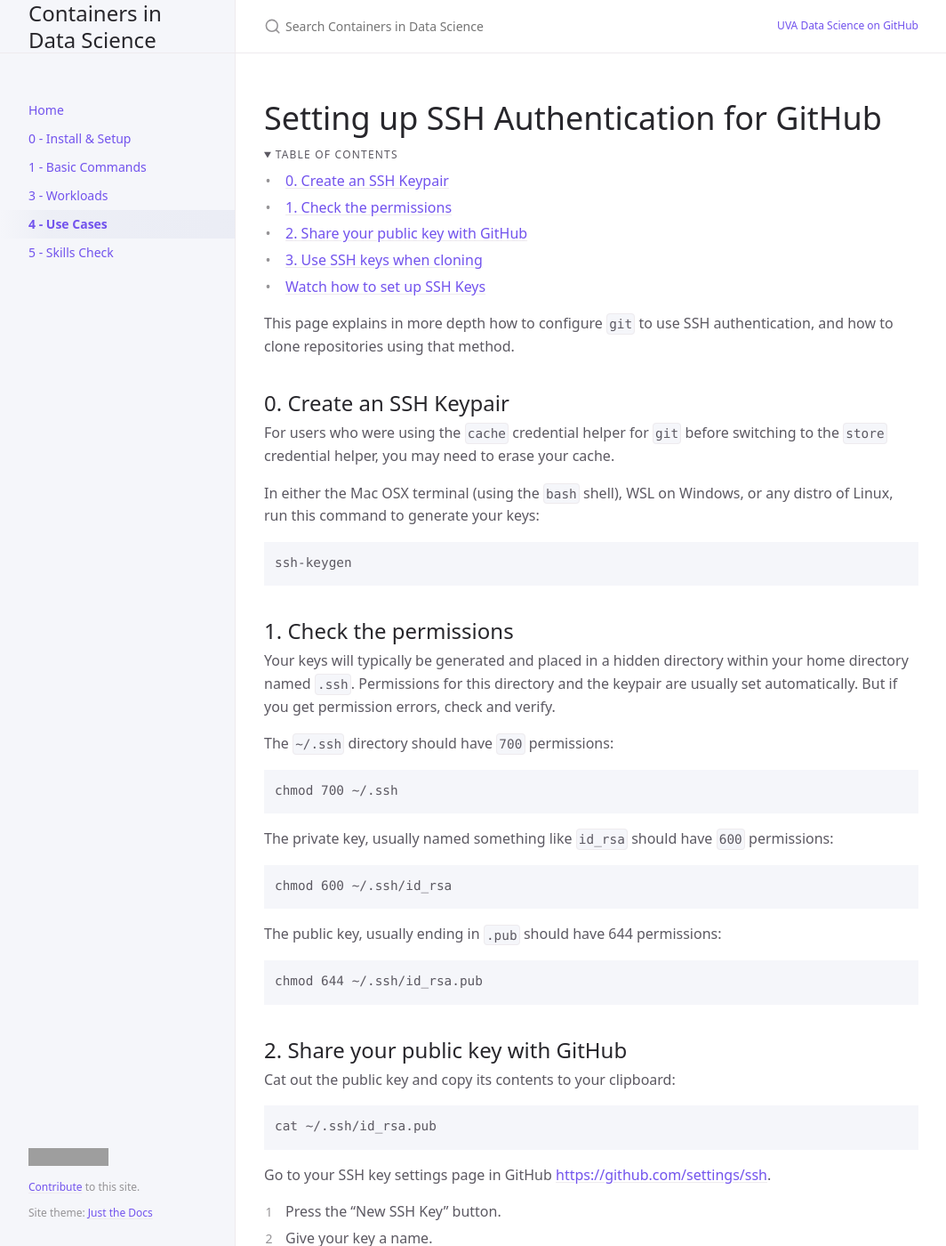
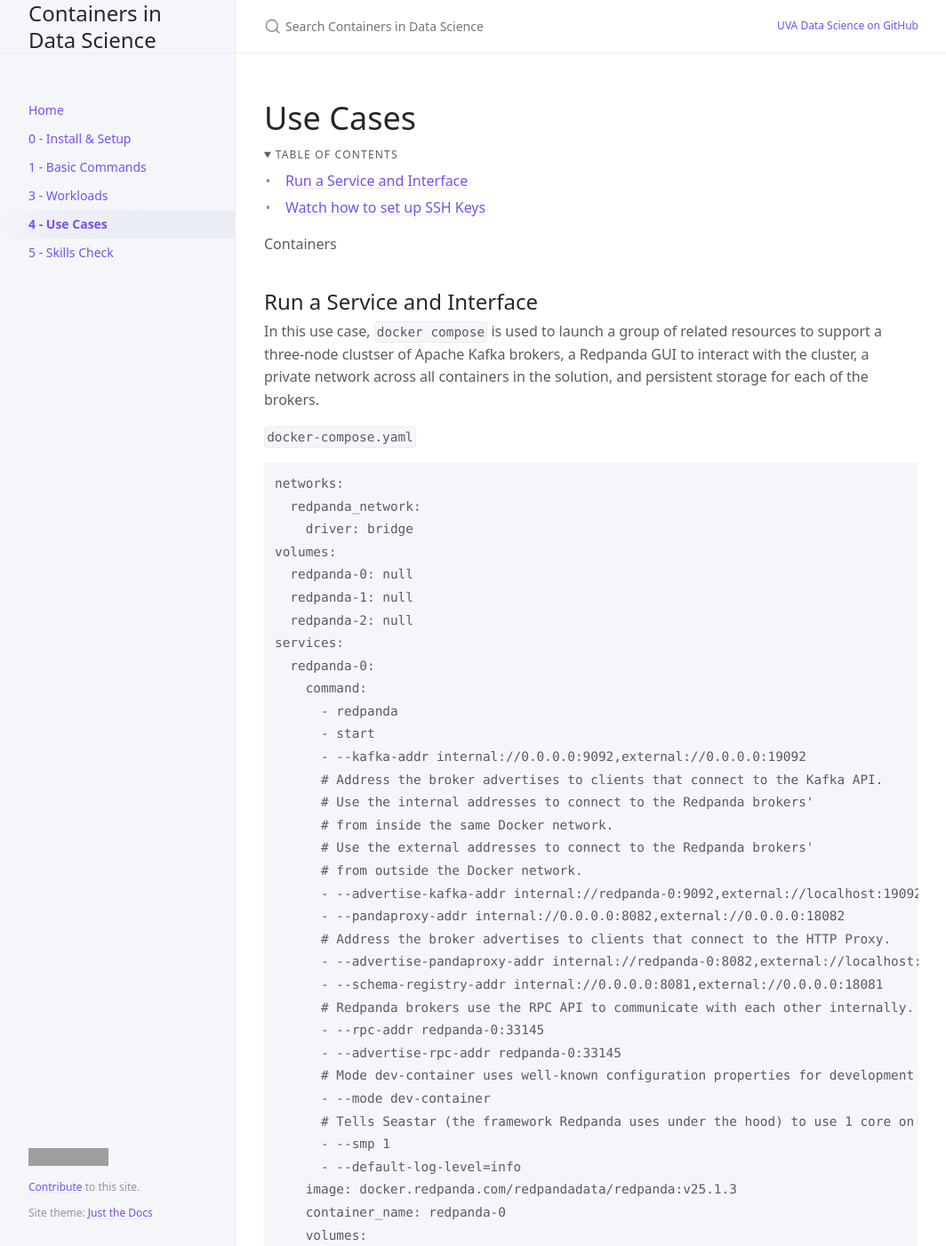
Before and after one commit to UVADS/container-basics, a Jekyll site: the page built from docs/use-cases.md, in a window 1280 px wide and 1400 px high. Shown: the whole window at 89% size, without its empty margins (107-1171 px from the left). Built offline with Jekyll 4.4.1, drawn with Linux system fonts in a browser that asks for light colours; cached includes are drawn as plain includes; some of the changed text lies outside the part shown; grey boxes are pictures that could not be loaded.

Commit message:
Use cases

````diff
--- a/docs/use-cases.md
+++ b/docs/use-cases.md
@@ -3,10 +3,10 @@ layout: default
 title: 4 - Use Cases
 nav_exclude: false
 nav_order: 5
-last_modified_date: "2024-09-25 02:13AM"
+last_modified_date: "2025-06-10 02:13AM"
 ---
 
-# Setting up SSH Authentication for GitHub
+# Use Cases
 {: .no_toc }
 
 <details open markdown="block">
@@ -18,84 +18,150 @@ last_modified_date: "2024-09-25 02:13AM"
 {:toc}
 </details>
 
+Containers
 
-This page explains in more depth how to configure `git` to use SSH authentication, and how to clone repositories
-using that method.
+## Run a Service and Interface
 
-## 0. Create an SSH Keypair
+In this use case, `docker compose` is used to launch a group of related resources to support a three-node clustser of Apache Kafka
+brokers, a Redpanda GUI to interact with the cluster, a private network across all containers in the solution, and persistent storage
+for each of the brokers.
 
-For users who were using the `cache` credential helper for `git` before switching to the `store`
-credential helper, you may need to erase your cache.
-
-In either the Mac OSX terminal (using the `bash` shell), WSL on Windows, or any distro of Linux,
-run this command to generate your keys:
+`docker-compose.yaml`
 
 ```
-ssh-keygen
+networks:
+  redpanda_network:
+    driver: bridge
+volumes:
+  redpanda-0: null
+  redpanda-1: null
+  redpanda-2: null
+services:
+  redpanda-0:
+    command:
+      - redpanda
+      - start
+      - --kafka-addr internal://0.0.0.0:9092,external://0.0.0.0:19092
+      # Address the broker advertises to clients that connect to the Kafka API.
+      # Use the internal addresses to connect to the Redpanda brokers'
+      # from inside the same Docker network.
+      # Use the external addresses to connect to the Redpanda brokers'
+      # from outside the Docker network.
+      - --advertise-kafka-addr internal://redpanda-0:9092,external://localhost:19092
+      - --pandaproxy-addr internal://0.0.0.0:8082,external://0.0.0.0:18082
+      # Address the broker advertises to clients that connect to the HTTP Proxy.
+      - --advertise-pandaproxy-addr internal://redpanda-0:8082,external://localhost:18082
+      - --schema-registry-addr internal://0.0.0.0:8081,external://0.0.0.0:18081
+      # Redpanda brokers use the RPC API to communicate with each other internally.
+      - --rpc-addr redpanda-0:33145
+      - --advertise-rpc-addr redpanda-0:33145
+      # Mode dev-container uses well-known configuration properties for development in containers.
+      - --mode dev-container
+      # Tells Seastar (the framework Redpanda uses under the hood) to use 1 core on the system.
+      - --smp 1
+      - --default-log-level=info
+    image: docker.redpanda.com/redpandadata/redpanda:v25.1.3
+    container_name: redpanda-0
+    volumes:
+      - redpanda-0:/var/lib/redpanda/data
+    networks:
+      - redpanda_network
+    ports:
+      - 18081:18081
+      - 18082:18082
+      - 19092:19092
+      - 19644:9644
+  redpanda-1:
+    command:
+      - redpanda
+      - start
+      - --kafka-addr internal://0.0.0.0:9092,external://0.0.0.0:29092
+      - --advertise-kafka-addr internal://redpanda-1:9092,external://localhost:29092
+      - --pandaproxy-addr internal://0.0.0.0:8082,external://0.0.0.0:28082
+      - --advertise-pandaproxy-addr internal://redpanda-1:8082,external://localhost:28082
+      - --schema-registry-addr internal://0.0.0.0:8081,external://0.0.0.0:28081
+      - --rpc-addr redpanda-1:33145
+      - --advertise-rpc-addr redpanda-1:33145
+      - --mode dev-container
+      - --smp 1
+      - --default-log-level=info
+      - --seeds redpanda-0:33145
+    image: docker.redpanda.com/redpandadata/redpanda:v25.1.3
+    container_name: redpanda-1
+    volumes:
+      - redpanda-1:/var/lib/redpanda/data
+    networks:
+      - redpanda_network
+    ports:
+      - 28081:28081
+      - 28082:28082
+      - 29092:29092
+      - 29644:9644
+    depends_on:
+      - redpanda-0
+  redpanda-2:
+    command:
+      - redpanda
+      - start
+      - --kafka-addr internal://0.0.0.0:9092,external://0.0.0.0:39092
+      - --advertise-kafka-addr internal://redpanda-2:9092,external://localhost:39092
+      - --pandaproxy-addr internal://0.0.0.0:8082,external://0.0.0.0:38082
+      - --advertise-pandaproxy-addr internal://redpanda-2:8082,external://localhost:38082
+      - --schema-registry-addr internal://0.0.0.0:8081,external://0.0.0.0:38081
+      - --rpc-addr redpanda-2:33145
+      - --advertise-rpc-addr redpanda-2:33145
+      - --mode dev-container
+      - --smp 1
+      - --default-log-level=info
+      - --seeds redpanda-0:33145
+    image: docker.redpanda.com/redpandadata/redpanda:v25.1.3
+    container_name: redpanda-2
+    volumes:
+      - redpanda-2:/var/lib/redpanda/data
+    networks:
+      - redpanda_network
+    ports:
+      - 38081:38081
+      - 38082:38082
+      - 39092:39092
+      - 39644:9644
+    depends_on:
+      - redpanda-0
+  console:
+    container_name: redpanda-console
+    image: docker.redpanda.com/redpandadata/console:v3.1.0
+    networks:
+      - redpanda_network
+    entrypoint: /bin/sh
+    command: -c 'echo "$$CONSOLE_CONFIG_FILE" > /tmp/config.yml; /app/console'
+    environment:
+      CONFIG_FILEPATH: /tmp/config.yml
+      CONSOLE_CONFIG_FILE: |
+        kafka:
+          brokers: ["redpanda-0:9092"]
+        schemaRegistry:
+          enabled: true
+          urls: ["http://redpanda-0:8081"]
+        redpanda:
+          adminApi:
+            enabled: true
+            urls: ["http://redpanda-0:9644"]
+    ports:
+      - 8080:8080
+    depends_on:
+      - redpanda-0
 ```
 
-## 1. Check the permissions
-
-Your keys will typically be generated and placed in a hidden directory within your home directory named `.ssh`.
-Permissions for this directory and the keypair are usually set automatically. But if you get permission errors,
-check and verify.
-
-The `~/.ssh` directory should have `700` permissions:
+To run the stack, `cd` into the directory containing the `docker-compose.yaml` file and issue this command:
 
 ```
-chmod 700 ~/.ssh
+docker compose up -d
 ```
 
-The private key, usually named something like `id_rsa` should have `600` permissions:
+You will see that a network and four (4) containers are spawned, and you can inspect each one using regular `docker` commands.
 
-```
-chmod 600 ~/.ssh/id_rsa
-```
-
-The public key, usually ending in `.pub` should have 644 permissions:
-
-```
-chmod 644 ~/.ssh/id_rsa.pub
-```
-
-## 2. Share your public key with GitHub
-
-Cat out the public key and copy its contents to your clipboard:
-
-```
-cat ~/.ssh/id_rsa.pub
-```
-
-Go to your SSH key settings page in GitHub [https://github.com/settings/ssh](https://github.com/settings/ssh).
-
-1. Press the "New SSH Key" button.
-2. Give your key a name.
-3. Keep the "Authentication Key" setting selected.
-4. Paste the contents of your public key into the "key" field.
-5. Click the "Add SSH Key" button to save and exit.
-
-> NOTE: Only distribute your PUBLIC key to GitHub, never your private key. Keep the private key confidential and do not distribute to anyone else.
-
-## 3. Use SSH keys when cloning
-
-Once the above changes are in place, you can now clone repositories by SSH address, which will look something
-like this:
-
-```
-git clone git@github.com:ACCOUNT/REPO.git
-```
-
-If you have an existing repository that was cloned with your `$GITHUB_TOKEN` inserted into the URL, or cloned
-using SSH, and you would like to update or switch it, you can set the repository URL with this command:
-local clone with this command:
-
-```
-# Set to use HTTPS
-git remote set-url origin https://github.com/ACCOUNT/REPO.git
-
-# Set to use SSH
-git remote set-url origin git@github.com:ACCOUNT/REPO.git
-```
+- Open a browser to [http://127.0.0.1:8080/](http://127.0.0.1:8080/) to see the GUI.
+- Point any Kafka producers or consumers to `internal://0.0.0.0:9092`
 
 ## Watch how to set up SSH Keys
 
````
